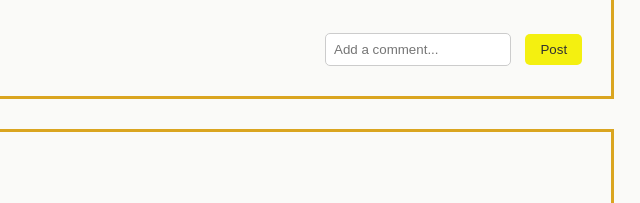
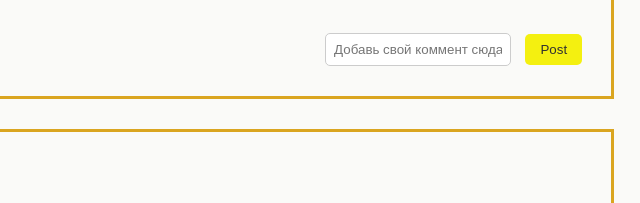
Before and after one commit to KuzekAldiyar1/socialMedia, a plain HTML site: page index.html in a window 1280 px wide. Shown: the part 527-730 px from the top of the page, 538-1178 px from the left. Drawn offline with Linux system fonts and the light colour scheme.

Commit message:
Update index.html

```diff
--- a/index.html
+++ b/index.html
@@ -29,7 +29,7 @@
                     <span>0</span>
                 </div>
                 <div class="comments">
-                    <input type="text" placeholder="Add a comment...">
+                    <input type="text" placeholder="Добавь свой коммент сюда)">
                     <button>Post</button>
                 </div>
             </div>
```
